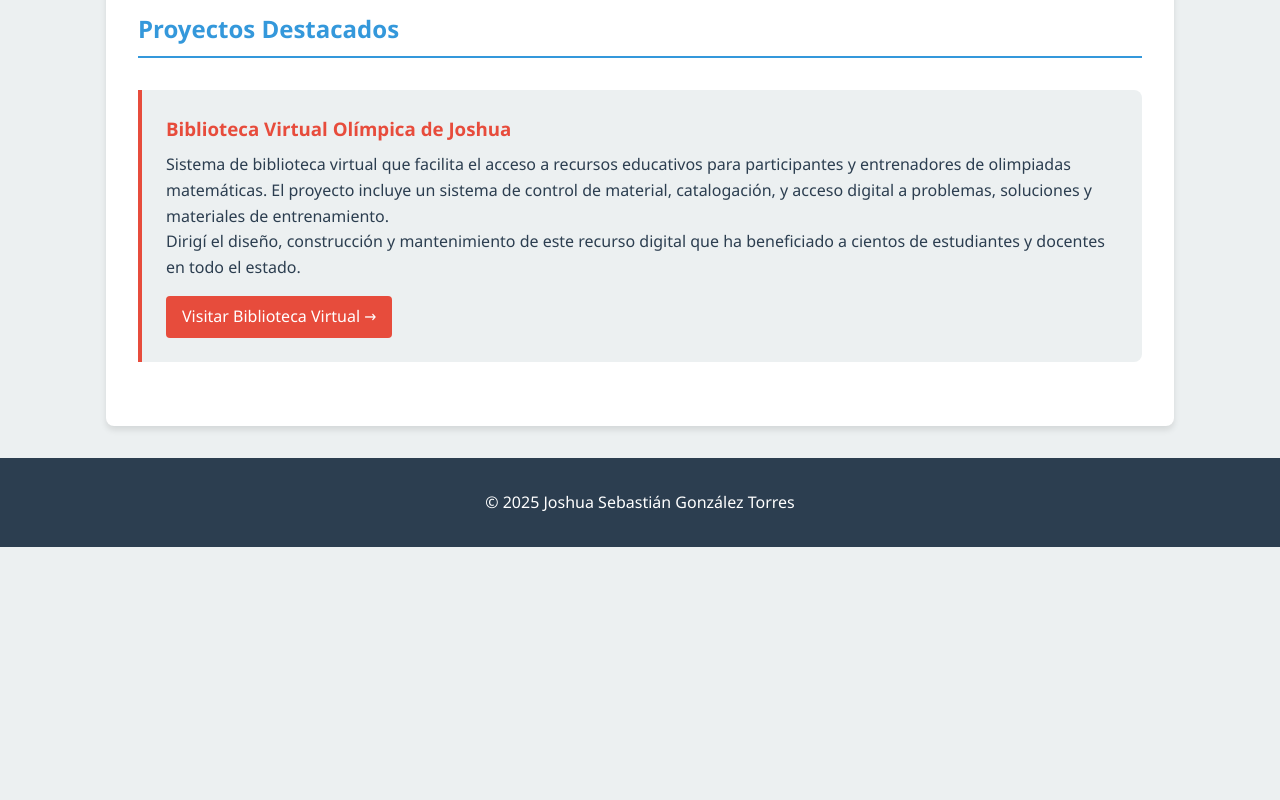
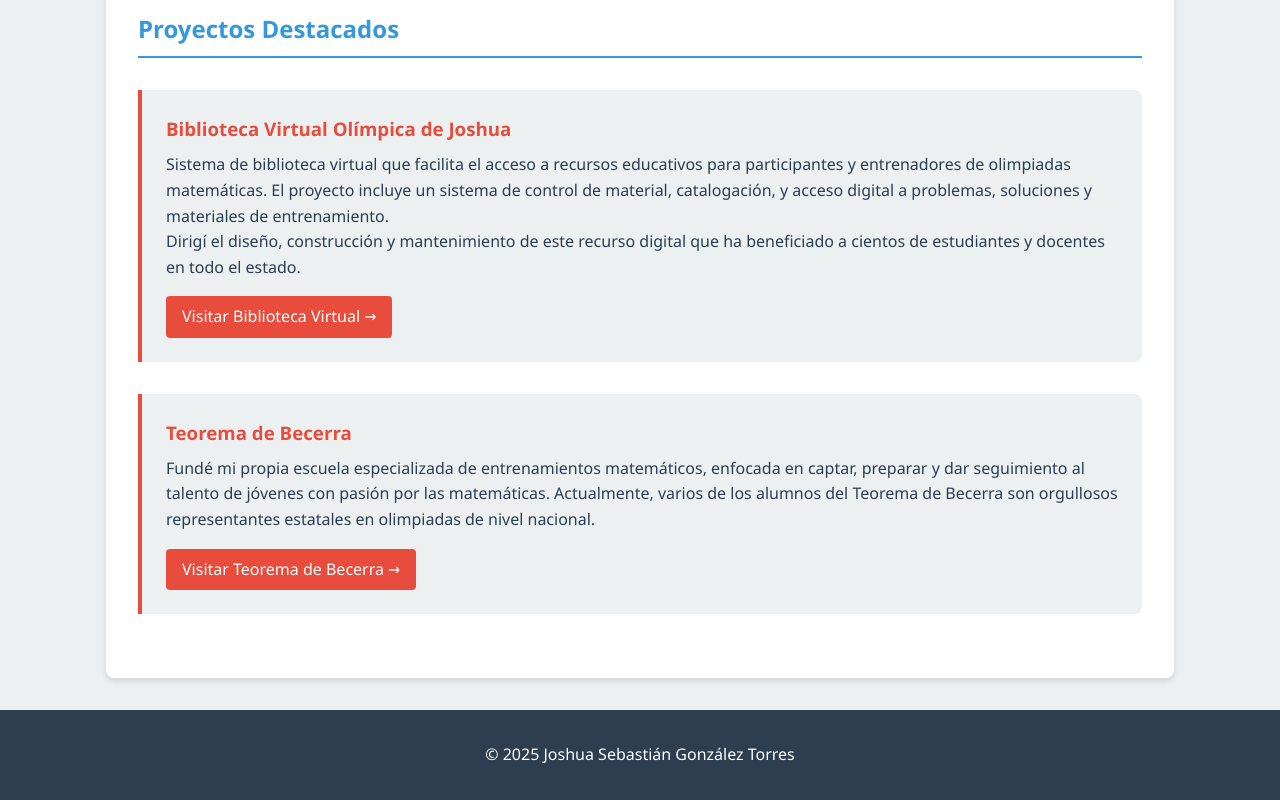
Before and after one commit to Afostyrio/afostyrio.github.io, a plain HTML site: page index.html in a window 1280 px wide. Shown: the part 2742-3542 px from the top of the page. Before the commit the page ends 3289 px from the top, so only its background shows below. Drawn offline with Linux system fonts and the light colour scheme.

Commit message:
Teorema de Becerra

```diff
--- a/index.html
+++ b/index.html
@@ -53,7 +53,7 @@
         <section id="experiencia">
             <h2>Experiencia</h2>
             <div class="experience-item">
-                <h3>Entrenador particular <a href="#">@ Teorema de Becerra</a></h3>
+                <h3>Entrenador particular <a href="https://jsgonzalez.xyz/Teorema-de-Becerra/">@ Teorema de Becerra</a></h3>
                 <div class="experience-details">
                     <span>Enero 2025 - Presente</span>
                 </div>
@@ -187,6 +187,11 @@
                 <p>Dirigí el diseño, construcción y mantenimiento de este recurso digital que ha beneficiado a cientos de estudiantes y docentes en todo el estado.</p>
                 <a href="https://jsgonzalez.xyz/BibliotecaVirtual/" class="project-link" target="_blank" rel="noopener noreferrer">Visitar Biblioteca Virtual →</a>
             </div>
+            <div class="project">
+                <h3>Teorema de Becerra</h3>
+                <p>Fundé mi propia escuela especializada de entrenamientos matemáticos, enfocada en captar, preparar y dar seguimiento al talento de jóvenes con pasión por las matemáticas. Actualmente, varios de los alumnos del Teorema de Becerra son orgullosos representantes estatales en olimpiadas de nivel nacional.</p>
+                <a href="https://jsgonzalez.xyz/Teorema-de-Becerra/" class="project-link" target="_blank" rel="noopener noreferrer">Visitar Teorema de Becerra →</a>
+            </div>
         </section>
     </main>
 
```
